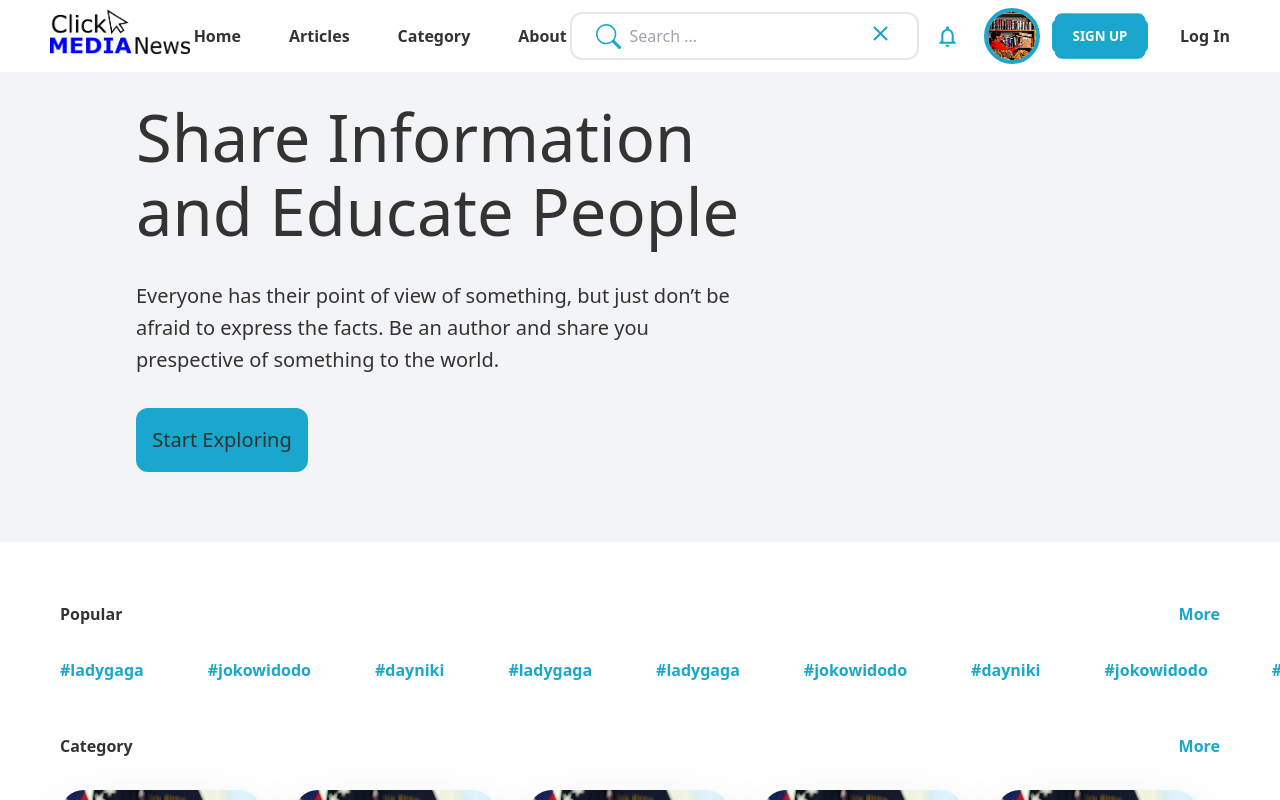
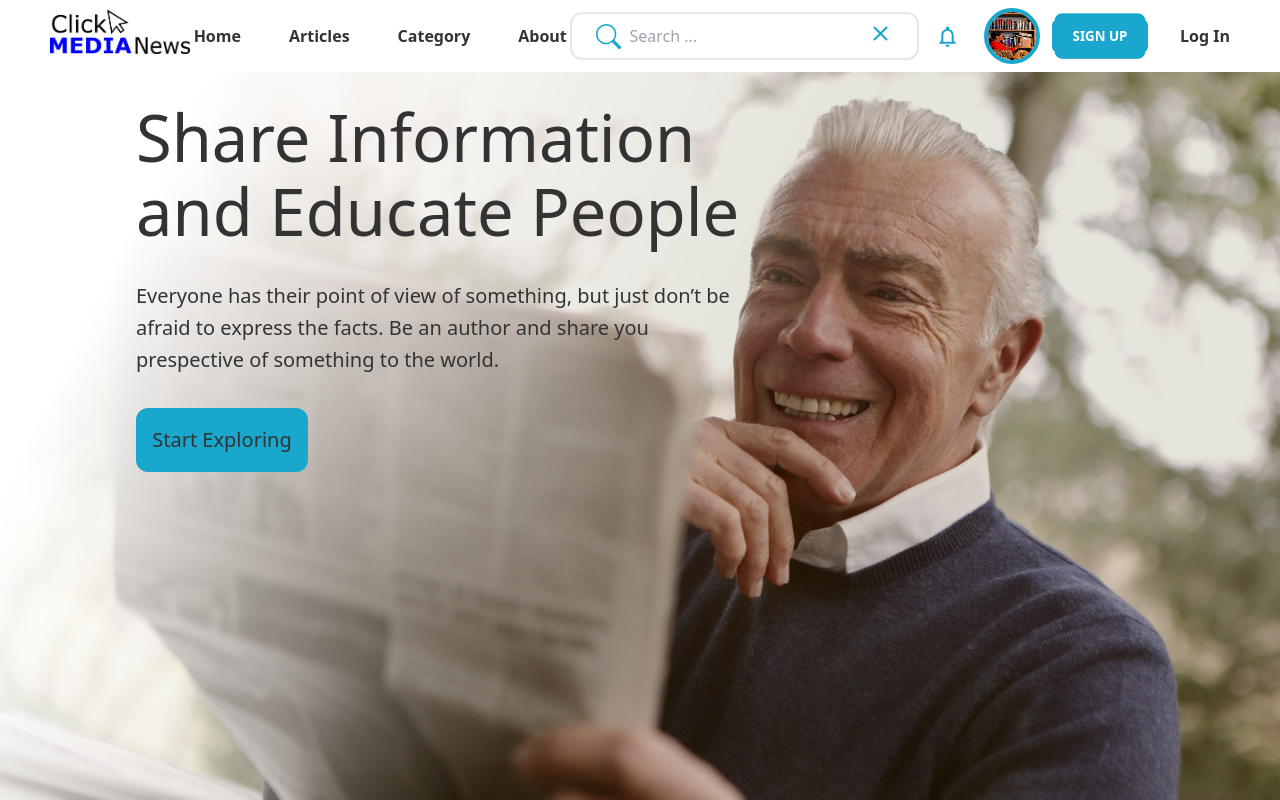
Before and after one commit to hendris27/clickmedianews-frontend, a React (Vite) app: page / in a window 1280 px wide. Shown: the top 800 px of the page. Built offline with nearby package versions, Linux system fonts and the light colour scheme.

Commit message:
fix home

```diff
--- a/src/pages/users/Home.jsx
+++ b/src/pages/users/Home.jsx
@@ -2,6 +2,7 @@ import Header from "../../components/Headers"
 import Footer from "../../components/Footers"
 
 import picture_category from "../../assets/img/articel.jpg"
+import home_main from "../../assets/img/picture_main_content.png"
 import picture_video from "../../assets/img/Video.png"
 import { BiLike, BiTimeFive} from "react-icons/bi"
 import { BsFillBookmarkFill } from "react-icons/bs"
@@ -9,13 +10,18 @@ import { BsFillBookmarkFill } from "react-icons/bs"
 
 const Home = ()=> {
     return <>
+
         <div className='h-min-screen'>
             <nav>
                 <Header/>
             </nav>
             <main>
-                <div className='flex flex-col bg-gray-100 md:flex md:flex-row  bg-no-repeat bg-cover '>
-                    <div className='flex flex-col h-full  bg-gray-100 gap-8 pl-[136px] pt-[100px] pb-[70px] '>
+                <div className='w-full relative'>
+                    <div className='relative'>
+                        <img src={home_main} className='w-full'/>
+                    </div>
+                    <div className='absolute top-0 left-0 flex flex-col  md:flex md:flex-row  bg-no-repeat bg-cover '>
+                        <div className='flex flex-col h-full  gap-8 pl-[136px] pt-[100px] pb-[70px] '>
                             <div className='flex flex-col'>
                                 <div className='text-[65px] w-[668px] leading-[74px] '>Share Information</div>
                                 <div className='text-[65px] w-[668px] leading-[74px] '>and Educate People</div>
@@ -27,7 +33,7 @@ const Home = ()=> {
                                 <button>Start Exploring</button>
                             </div>
                         </div>
-
+                    </div>
                 </div>
                 <div className='flex flex-col bg-white px-[60px] pt-[60px] pb-[101px]  '>
                     <div className='flex flex-col gap-8'>
@@ -224,6 +230,7 @@ const Home = ()=> {
                 <Footer/>
             </footer>
         </div>
+
     </>
 }
 
```
Lines whose indentation alone changed are shown as unchanged.
